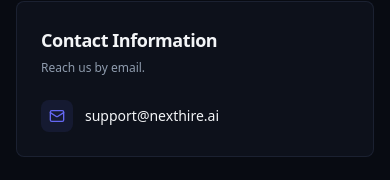
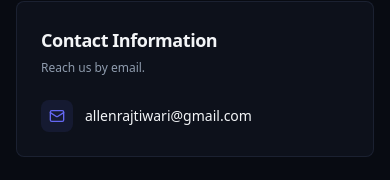
Before and after one commit to RAJTIWARI3594/NextHire-AI, a Next.js app: page /contact in a window 390 px wide. Shown: the part 318-498 px from the top of the page. Built offline with nearby package versions, Linux system fonts and the light colour scheme; no server answers.

Commit message:
Update contact email, phone, and address

```diff
--- a/constants/branding.ts
+++ b/constants/branding.ts
@@ -3,6 +3,7 @@ export const BRANDING = {
   tagline: "Autonomous AI Recruiting & Talent Intelligence",
   mission:
     "Revolutionizing modern hiring by connecting top tier talent with global companies using ethical, fast, and precise AI candidate assessment.",
-  contactEmail: "support@nexthire.ai",
-  address: "100 Innovation Way, Suite 400, San Francisco, CA 94105",
+  contactEmail: "allenrajtiwari@gmail.com",
+  contactPhone: "7081540061",
+  address: "Yashoda Nagar Bypass, Kanpur, Uttar Pradesh",
 };
```
